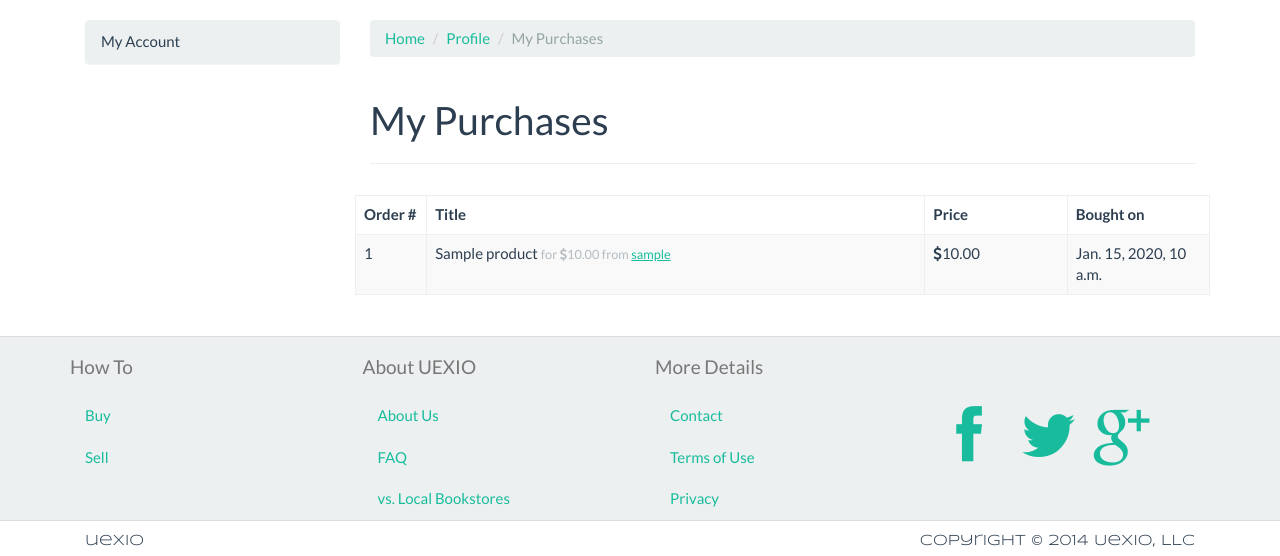
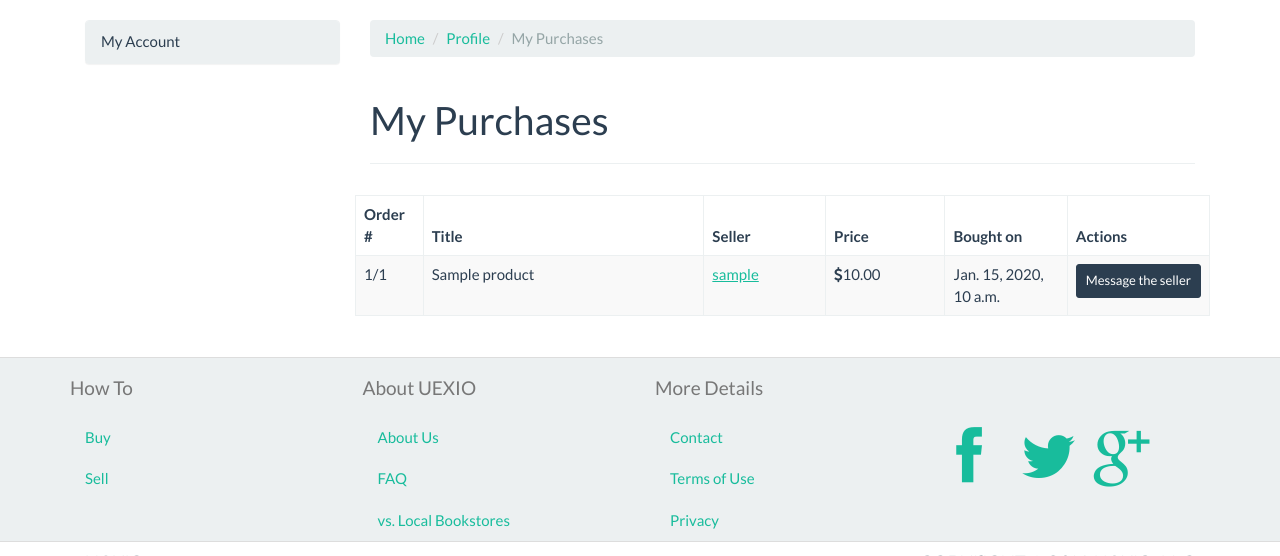
Before and after one commit to theKush/uexio, a Django app: template templates/profiles/mypurchases.html in a window 1280 px wide. Shown: the part 60-616 px from the top of the page. Run offline with Django 3.2, Linux system fonts and the light colour scheme; the template is opened without the code that fills it: most values are stand-ins (such as "Sample title", 1, 10 or a date in 2020); parts of the project's set-up code (start-up, migrations or seed data) failed here and were passed over; some libraries are stand-ins or nearby versions.

Commit message:
Added "message buyer/seller" buttons to purchases listings. Fixes #41.
Changed the "My Purchases" table to now have one row per product, so that
each seller can be contacted separately.

```diff
--- a/static/css/main.css
+++ b/static/css/main.css
@@ -29,6 +29,10 @@ div .thumbnail h4 a{
 div .thumbnail img{
     width:200px;
     height:200px;
+}
+.action-btn {
+    text-decoration: none !important;
+    margin-bottom: 5px;
 }
 .price {
 font-size: 250%;
--- a/templates/profiles/mypurchases.html
+++ b/templates/profiles/mypurchases.html
@@ -25,37 +25,37 @@
                     <thead>
                         <tr>
                             <th class="col-sm-1">Order #</th>
-                            <th class="col-sm-7">Title</th>
+                            <th class="col-sm-5">Title</th>
+                            <th class="col-sm-2">Seller</th>
                             <th class="col-sm-2">Price</th>
                             <th class="col-sm-2">Bought on</th>
+                            <th class="col-sm-2">Actions</th>
                         </tr>
                     </thead>
                     <tbody>
                         {% for purchase in purchases %}
+                            {% for product in purchase.product_set.all %}
                                 <tr>
                                     <td>
-                                    {{ purchase.transaction_id }}
+                                        {{ purchase.transaction_id }}/{{ forloop.counter0 | add:1 }}
                                     </td>
                                     <td>
-                                    <ul class="list-unstyled">
-                                    {% for product in purchase.product_set.all %}
-                                        <li>
                                         {{ product.title }}
-                                            <small class="text-muted">
-                                                for <i class="fa fa-usd"></i>{{ product.sold_for|floatformat:2 }}
-                                                from <a href="{% url 'profile' product.user.username %}">{{ product.user.username }}</a>
-                                            </small>
-                                        </li>
-                                    {% endfor %}
-                                    </ul>
                                     </td>
                                     <td>
-                                    <i class="fa fa-usd"></i>{{ purchase.total|floatformat:2 }}
+                                        <a href="{% url 'profile' product.user.username %}">{{ product.user.username }}</a>
+                                    </td>
+                                    <td>
+                                        <i class="fa fa-usd"></i>{{ product.sold_for|floatformat:2 }}
                                     </td>
                                     <td>
                                         {{ purchase.timestamp }}
                                     </td>
+                                    <td>
+                                        <a href="mailto:{{ product.user.email }}" class="btn btn-sm btn-primary action-btn" role="button">Message the seller</a>
+                                    </td>
                                 </tr>
+                            {% endfor %}
                         {% endfor %}
                     </tbody>
                 </table>
--- a/templates/profiles/mysolditems.html
+++ b/templates/profiles/mysolditems.html
@@ -29,6 +29,7 @@
                             <th class="col-sm-2">Buyer</th>
                             <th class="col-sm-2">Price</th>
                             <th class="col-sm-2">Bought on</th>
+                            <th class="col-sm-2">Actions</th>
                         </tr>
                     </thead>
                     <tbody>
@@ -49,6 +50,9 @@
                                 <td>
                                     {{ product.purchase.timestamp }}
                                 </td>
+                                <td>
+                                    <a href="mailto:{{ product.purchase.user.email }}" class="btn btn-sm btn-primary action-btn" role="button">Message the buyer</a>
+                                </td>
                             </tr>
                         {% endfor %}
                     </tbody>
```
Lines whose indentation alone changed are shown as unchanged.
